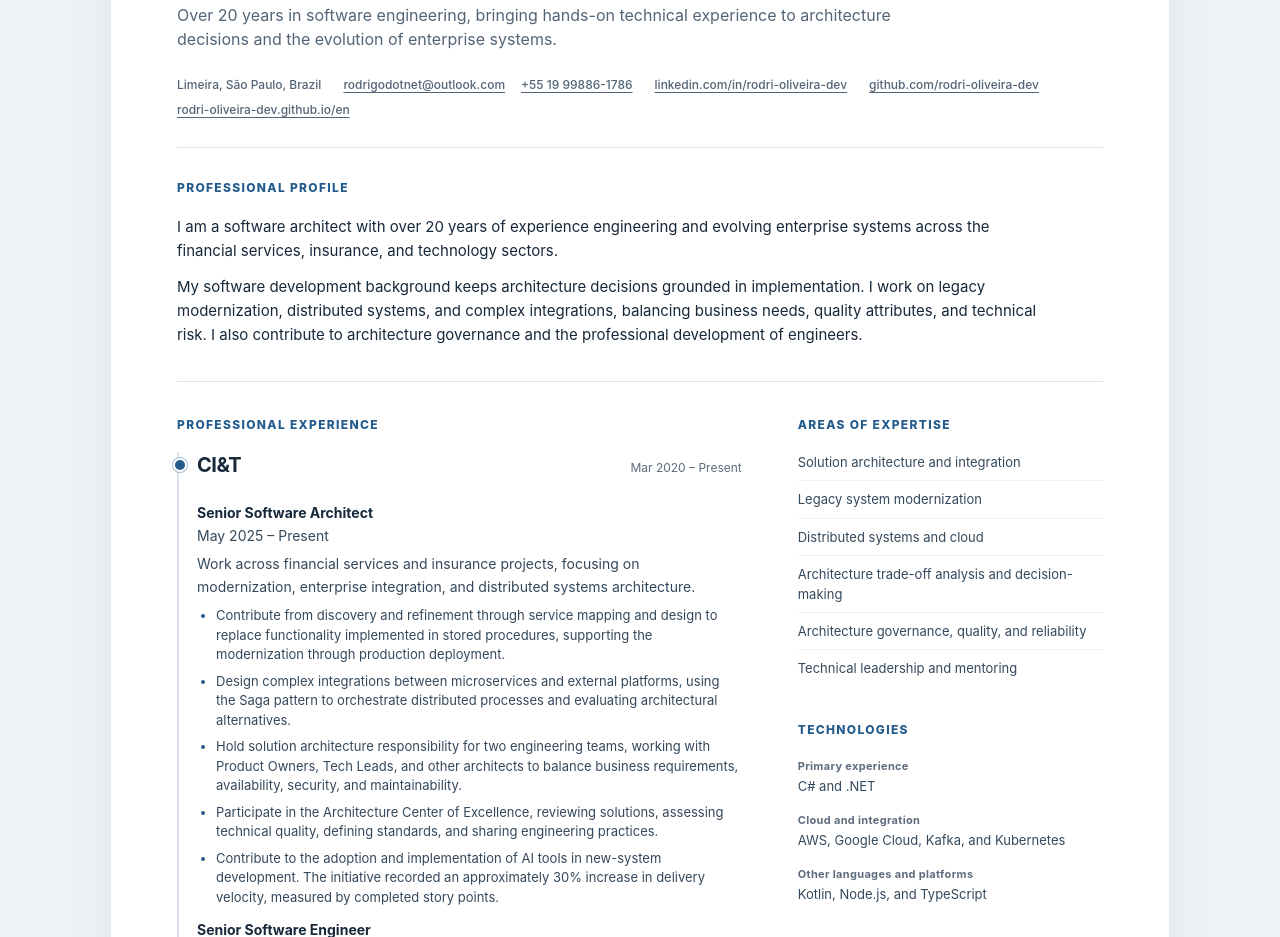
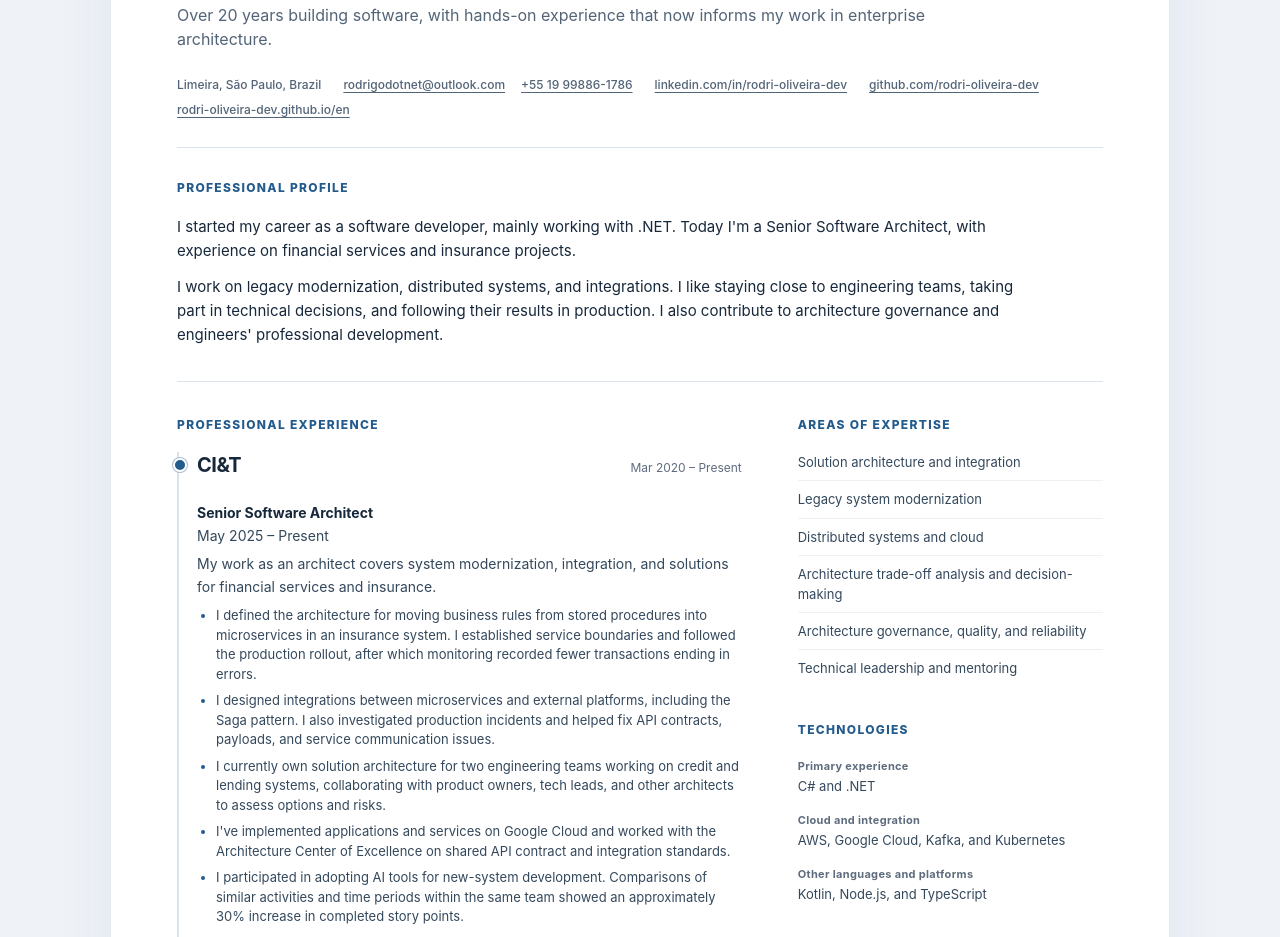
Before and after one commit to rodri-oliveira-dev/rodri-oliveira-dev.github.io, a plain HTML site: page en/resume/index.html in a window 1280 px wide. Shown: the part 287-1224 px from the top of the page. Drawn offline with Linux system fonts and the light colour scheme.

Commit message:
docs(portfolio): update natural narrative in en/resume/index.html

```diff
--- a/en/resume/index.html
+++ b/en/resume/index.html
@@ -91,7 +91,7 @@
       <p class="eyebrow">Professional resume</p>
       <h1>Rodrigo de Oliveira</h1>
       <p class="position">Senior Software Architect</p>
-      <p class="positioning">Over 20 years in software engineering, bringing hands-on technical experience to architecture decisions and the evolution of enterprise systems.</p>
+      <p class="positioning">Over 20 years building software, with hands-on experience that now informs my work in enterprise architecture.</p>
       <address class="contact">
         <ul>
           <li>Limeira, São Paulo, Brazil</li>
@@ -104,8 +104,8 @@
     </header>
     <section class="profile" aria-labelledby="profile">
       <h2 id="profile">Professional profile</h2>
-      <p>I am a software architect with over 20 years of experience engineering and evolving enterprise systems across the financial services, insurance, and technology sectors.</p>
-      <p>My software development background keeps architecture decisions grounded in implementation. I work on legacy modernization, distributed systems, and complex integrations, balancing business needs, quality attributes, and technical risk. I also contribute to architecture governance and the professional development of engineers.</p>
+      <p>I started my career as a software developer, mainly working with .NET. Today I'm a Senior Software Architect, with experience on financial services and insurance projects.</p>
+      <p>I work on legacy modernization, distributed systems, and integrations. I like staying close to engineering teams, taking part in technical decisions, and following their results in production. I also contribute to architecture governance and engineers' professional development.</p>
     </section>
     <div class="columns">
       <div class="main-column">
@@ -115,13 +115,13 @@
             <div class="entry-heading"><h3>CI&amp;T</h3><p class="date"><time datetime="2020-03">Mar 2020</time> – Present</p></div>
             <div class="role">
               <div class="role-heading"><h4>Senior Software Architect</h4><p class="date"><time datetime="2025-05">May 2025</time> – Present</p></div>
-              <p>Work across financial services and insurance projects, focusing on modernization, enterprise integration, and distributed systems architecture.</p>
+              <p>My work as an architect covers system modernization, integration, and solutions for financial services and insurance.</p>
               <ul class="role-highlights">
-                <li>Contribute from discovery and refinement through service mapping and design to replace functionality implemented in stored procedures, supporting the modernization through production deployment.</li>
-                <li>Design complex integrations between microservices and external platforms, using the Saga pattern to orchestrate distributed processes and evaluating architectural alternatives.</li>
-                <li>Hold solution architecture responsibility for two engineering teams, working with Product Owners, Tech Leads, and other architects to balance business requirements, availability, security, and maintainability.</li>
-                <li>Participate in the Architecture Center of Excellence, reviewing solutions, assessing technical quality, defining standards, and sharing engineering practices.</li>
-                <li>Contribute to the adoption and implementation of AI tools in new-system development. The initiative recorded an approximately 30% increase in delivery velocity, measured by completed story points.</li>
+                <li>I defined the architecture for moving business rules from stored procedures into microservices in an insurance system. I established service boundaries and followed the production rollout, after which monitoring recorded fewer transactions ending in errors.</li>
+                <li>I designed integrations between microservices and external platforms, including the Saga pattern. I also investigated production incidents and helped fix API contracts, payloads, and service communication issues.</li>
+                <li>I currently own solution architecture for two engineering teams working on credit and lending systems, collaborating with product owners, tech leads, and other architects to assess options and risks.</li>
+                <li>I've implemented applications and services on Google Cloud and worked with the Architecture Center of Excellence on shared API contract and integration standards.</li>
+                <li>I participated in adopting AI tools for new-system development. Comparisons of similar activities and time periods within the same team showed an approximately 30% increase in completed story points.</li>
               </ul>
             </div>
             <div class="role">
@@ -132,7 +132,7 @@
               <div class="role-heading"><h4>Mid-Level Software Engineer</h4><p class="date"><time datetime="2020-03">Mar 2020</time> – <time datetime="2021-06">Jun 2021</time></p></div>
               <p>Developed and modernized .NET applications, built Kafka integrations, and improved software performance and quality.</p>
             </div>
-            <p class="additional">Throughout my time at CI&amp;T, I have provided technical leadership and supported engineers through mentoring, competency assessments, and Individual Development Plans, helping them advance their careers.</p>
+            <p class="additional">I've worked as a technical lead and Career Advisor, providing mentoring, competency assessments, and IDPs. At least seven engineers received formal promotions during the time I supported their development.</p>
           </article>
           <article class="career-entry">
             <div class="entry-heading"><h3>IBM</h3><p class="date"><time datetime="2017-09">Sep 2017</time> – <time datetime="2020-03">Mar 2020</time></p></div>
```
